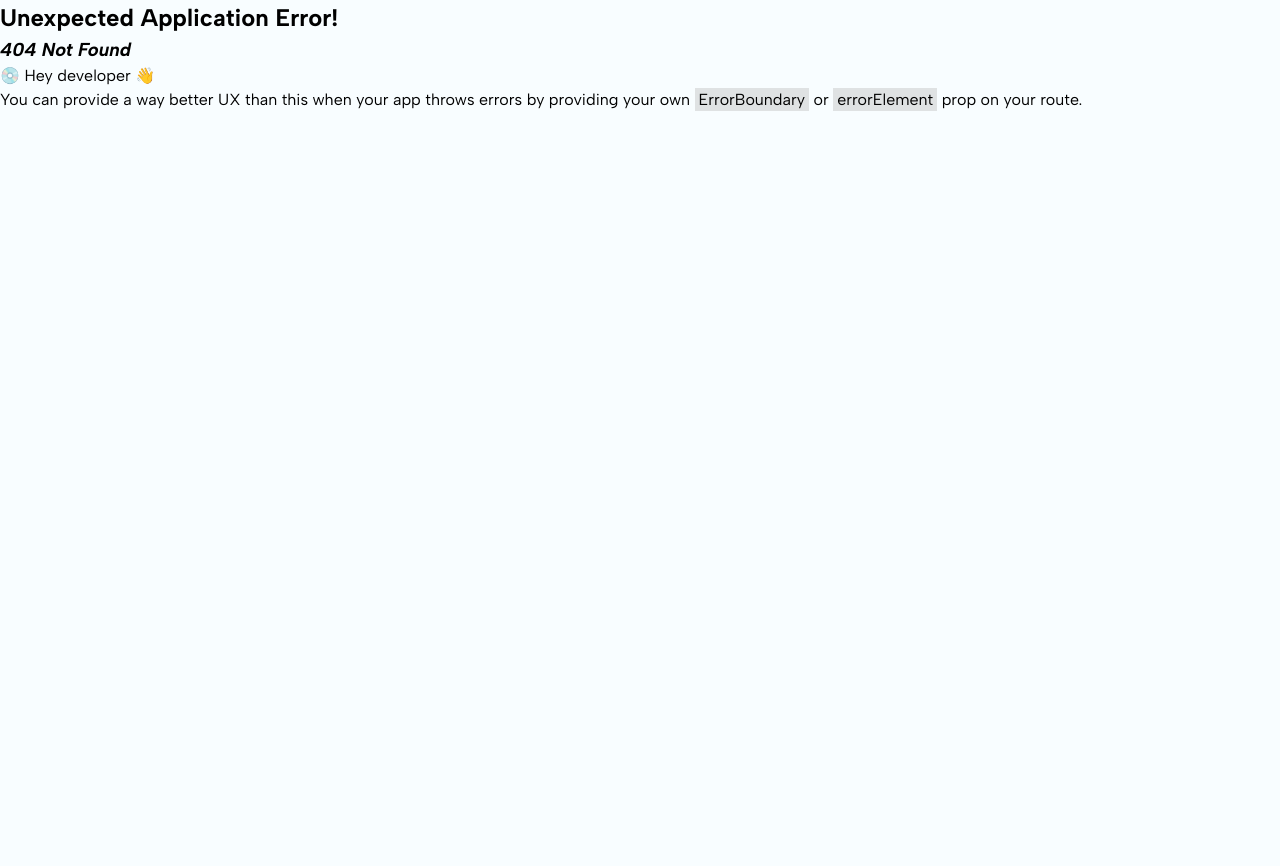
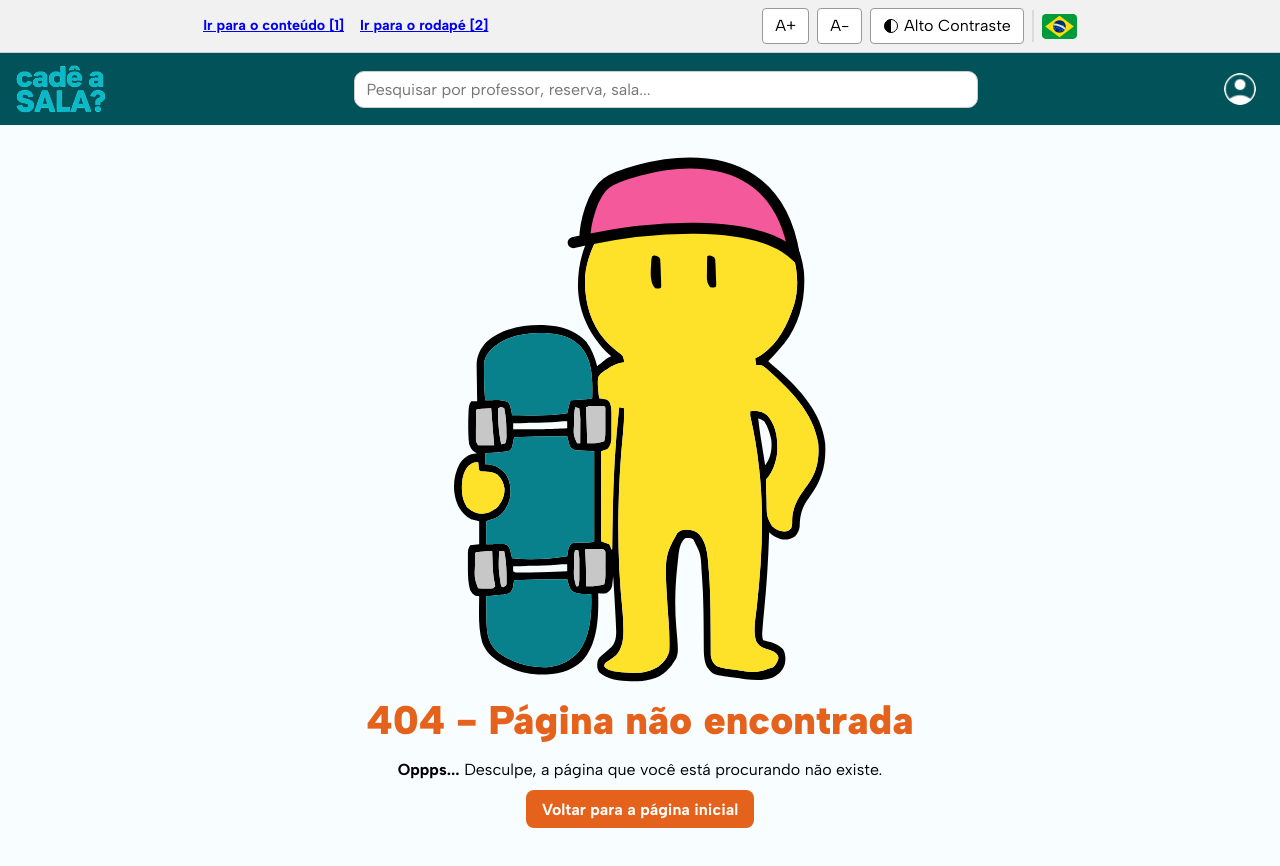
Before and after one commit to TheBugs-io/cadeasala-front, a React (Vite) app: page /unauthorized in a window 1280 px wide. Before the commit this address had no page. Shown: the top 866 px of the page. Before the commit the page ends 800 px from the top, so only its background shows below. Built offline with nearby package versions, Linux system fonts and the light colour scheme; sample sign-in values are in the browser's storage.

Commit message:
feat: styles and page not found here (404 errors)

```diff
--- /dev/null
+++ b/src/app/Features/ErrorPages/404Error.jsx
@@ -0,0 +1,34 @@
+import notFoundImage from "../../assets/placeholder/notFound.svg";
+import { useNavigate } from "react-router-dom";
+import "./styles/NotFoundPage.css";
+
+const NotFoundPage = () => {
+  const navigate = useNavigate();
+
+  const handleRedirect = () => {
+    navigate("/");
+  };
+  return (
+    <div className="not-found">
+      <img
+        src={notFoundImage}
+        alt="Página não encontrada"
+        className="not-found-image"
+      />
+      <h1
+        className="not-found-title"
+        aria-label="Título da página não encontrada"
+      >
+        404 - Página não encontrada
+      </h1>
+      <p className="not-found-message">
+        <b>Oppps... </b>Desculpe, a página que você está procurando não existe.
+      </p>
+      <button className="btn-primary" onClick={handleRedirect} aria-label="Voltar para a página inicial" role="button">
+        Voltar para a página inicial
+      </button>
+    </div>
+  );
+};
+
+export default NotFoundPage;
--- /dev/null
+++ b/src/app/Features/ErrorPages/styles/NotFoundPage.css
@@ -0,0 +1,14 @@
+.not-found{
+    display: flex;
+    justify-content: center;
+    align-items: center;
+    flex-direction: column;
+    gap: 0.5rem;
+    padding: 2rem;
+}
+
+.not-found-title{
+    font-size: 2.5rem;
+    font-weight: 900;
+    color: var(--primary-btn);
+}
--- a/src/app/routes/Routes.jsx
+++ b/src/app/routes/Routes.jsx
@@ -28,6 +28,9 @@ const DashboardSalas = lazy(() => import("../Features/Administrador/AdminSalasCo
 const ConfigSala = lazy(() => import("../Features/Administrador/ConfigSala/ConfigSala"));
 const AdminAllReservas = lazy(() => import ("../Features/Administrador/AdminAllReservas/AdminAllReservas"));
 const CreateSala = lazy(() => import("../Features/Administrador/AdminCreateRoom/AdminCreateRoom"));
+
+//Páginas alternativas
+const NotFoundPage = lazy(() => import("../Features/ErrorPages/404Error"));
 
 export const router = createBrowserRouter([
   {
@@ -139,6 +142,10 @@ export const router = createBrowserRouter([
         path: "confirmar",
         element: <ConfirmEmail />,
       },
+      {
+        path: "*",
+        element: <NotFoundPage />,
+      }
     ],
   },
 ]);
```
Also changed, not shown: src/app/assets/placeholder/notFound.svg (added).
